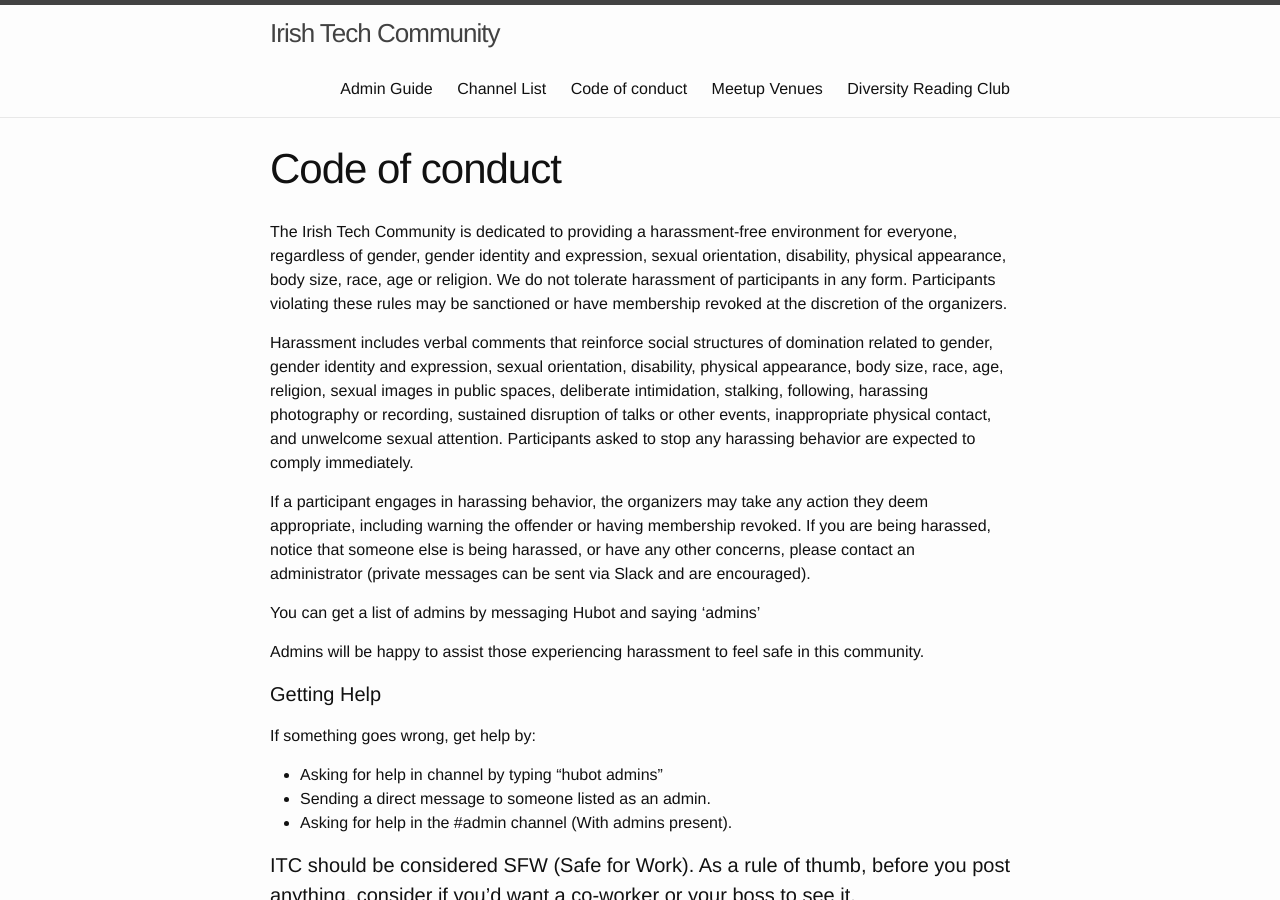
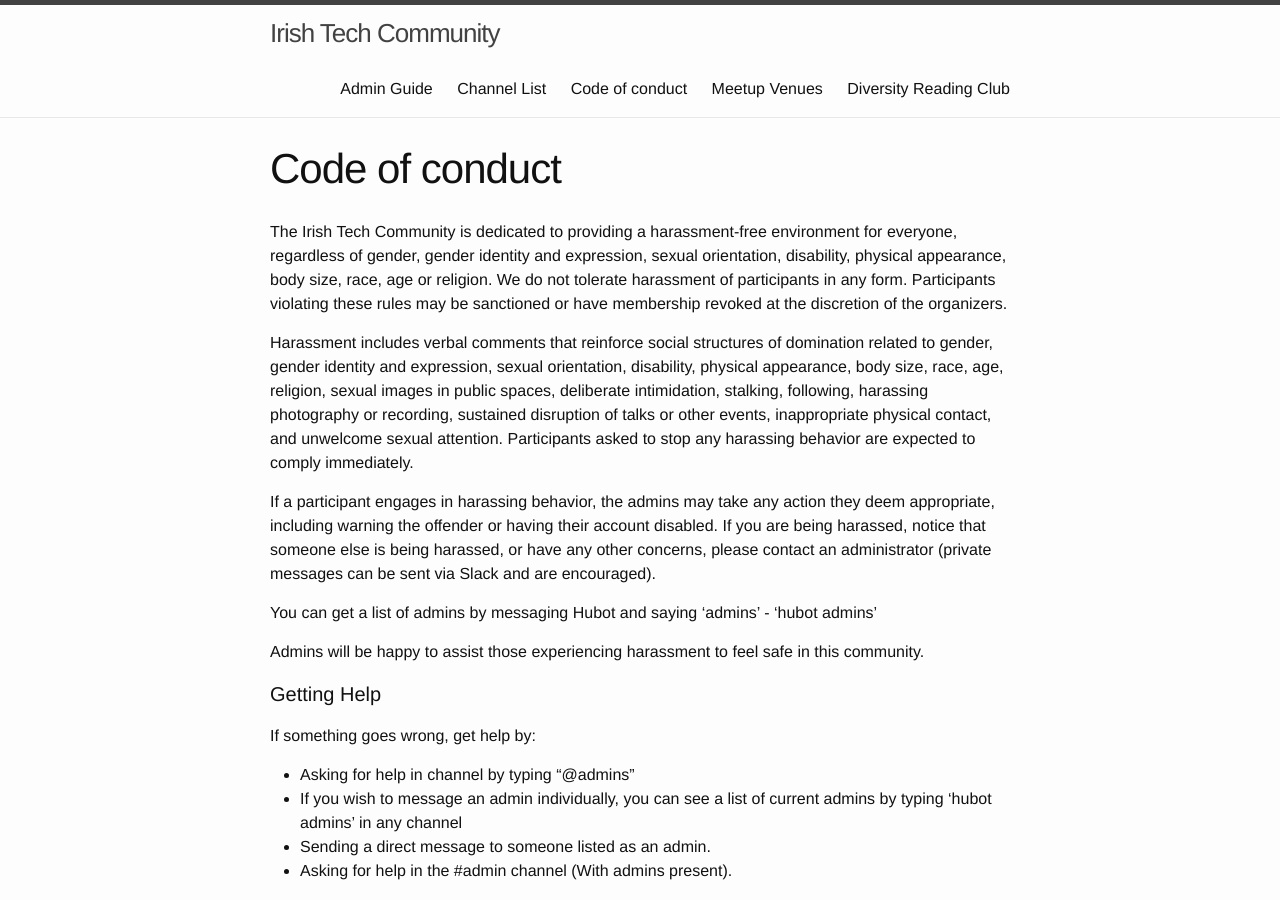
Before and after one commit to IrishTechCommunity/irishtechcommunity.github.io, a Jekyll site: the page built from codeofconduct.md, in a window 1280 px wide and 900 px high. Built offline with Jekyll 4.4.1, drawn with Linux system fonts in a browser that asks for light colours.

Commit message:
Update codeofconduct.md

```diff
--- a/codeofconduct.md
+++ b/codeofconduct.md
@@ -8,9 +8,9 @@ The Irish Tech Community is dedicated to providing a harassment-free environment
 
 Harassment includes verbal comments that reinforce social structures of domination related to gender, gender identity and expression, sexual orientation, disability, physical appearance, body size, race, age, religion, sexual images in public spaces, deliberate intimidation, stalking, following, harassing photography or recording, sustained disruption of talks or other events, inappropriate physical contact, and unwelcome sexual attention. Participants asked to stop any harassing behavior are expected to comply immediately.
 
-If a participant engages in harassing behavior, the organizers may take any action they deem appropriate, including warning the offender or having membership revoked. If you are being harassed, notice that someone else is being harassed, or have any other concerns, please contact an administrator (private messages can be sent via Slack and are encouraged).
+If a participant engages in harassing behavior, the admins may take any action they deem appropriate, including warning the offender or having their account disabled. If you are being harassed, notice that someone else is being harassed, or have any other concerns, please contact an administrator (private messages can be sent via Slack and are encouraged).
 
-You can get a list of admins by messaging Hubot and saying 'admins'
+You can get a list of admins by messaging Hubot and saying 'admins' - 'hubot admins'
 
 Admins will be happy to assist those experiencing harassment to feel safe in this community.
 
@@ -18,7 +18,8 @@ Admins will be happy to assist those experiencing harassment to feel safe in thi
 
 If something goes wrong, get help by:
 
-- Asking for help in channel by typing "hubot admins"
+- Asking for help in channel by typing "@admins"
+- If you wish to message an admin individually, you can see a list of current admins by typing 'hubot admins' in any channel
 - Sending a direct message to someone listed as an admin.
 - Asking for help in the #admin channel (With admins present).
 
```
